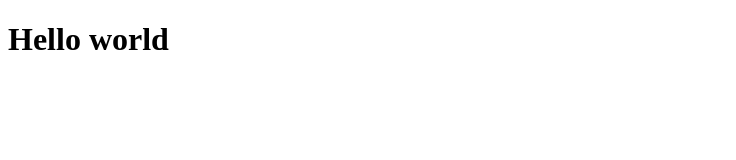
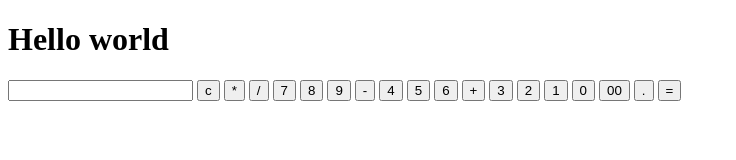
Before and after one commit to Simple672/Simple672.github.io, a plain HTML site: page index.html in a window 1280 px wide. Shown: the whole page, without its empty margins (0-736 px from the left). Drawn offline with Linux system fonts and the light colour scheme.

Commit message:
Update index.html

```diff
--- a/index.html
+++ b/index.html
@@ -4,14 +4,33 @@
     <html lang="en">
 
     <head>
+        <title>calculator</title>
         <script src="script.js"></script>
-
-    <title>login</title>
-
+        <link rel="stylesheet" href="style.css">
     </head>
 
-    <body>
-
+  <body>
+    <form class="calculator" name="calc">
+        <input type="text" name="val" readonly="" class="txt"/>
+        <input type="button" value = 'c' class="btn clear" onclick="document.calc.val.value = ''">
+        <input type="button" value = '*' class="btn" onclick="document.calc.val.value += '*'">
+        <input type="button" value = '/' class="btn" onclick="document.calc.val.value += '/'">
+        <input type="button" value = '7' class="btn" onclick="document.calc.val.value += '7'">
+        <input type="button" value = '8' class="btn" onclick="document.calc.val.value += '8'">
+        <input type="button" value = '9' class="btn" onclick="document.calc.val.value += '9'">
+        <input type="button" value = '-' class="btn" onclick="document.calc.val.value += '-'">
+        <input type="button" value = '4' class="btn" onclick="document.calc.val.value += '4'">
+        <input type="button" value = '5' class="btn" onclick="document.calc.val.value += '5'">
+        <input type="button" value = '6' class="btn" onclick="document.calc.val.value += '6'">
+        <input type="button" value = '+' class="btn plus" onclick="document.calc.val.value += '+'">
+        <input type="button" value = '3' class="btn" onclick="document.calc.val.value += '3'">
+        <input type="button" value = '2' class="btn" onclick="document.calc.val.value += '2'">
+        <input type="button" value = '1' class="btn" onclick="document.calc.val.value += '1'">
+        <input type="button" value = '0' class="btn" onclick="document.calc.val.value += '0'">
+        <input type="button" value = '00' class="btn" onclick="document.calc.val.value += '00'">
+        <input type="button" value = '.' class="btn" onclick="document.calc.val.value += '.'">
+        <input type="button" value = '=' class="btn" onclick="document.calc.val.value = eval(calc.val.value)">
+    </form>
 
     </body>
 
```
